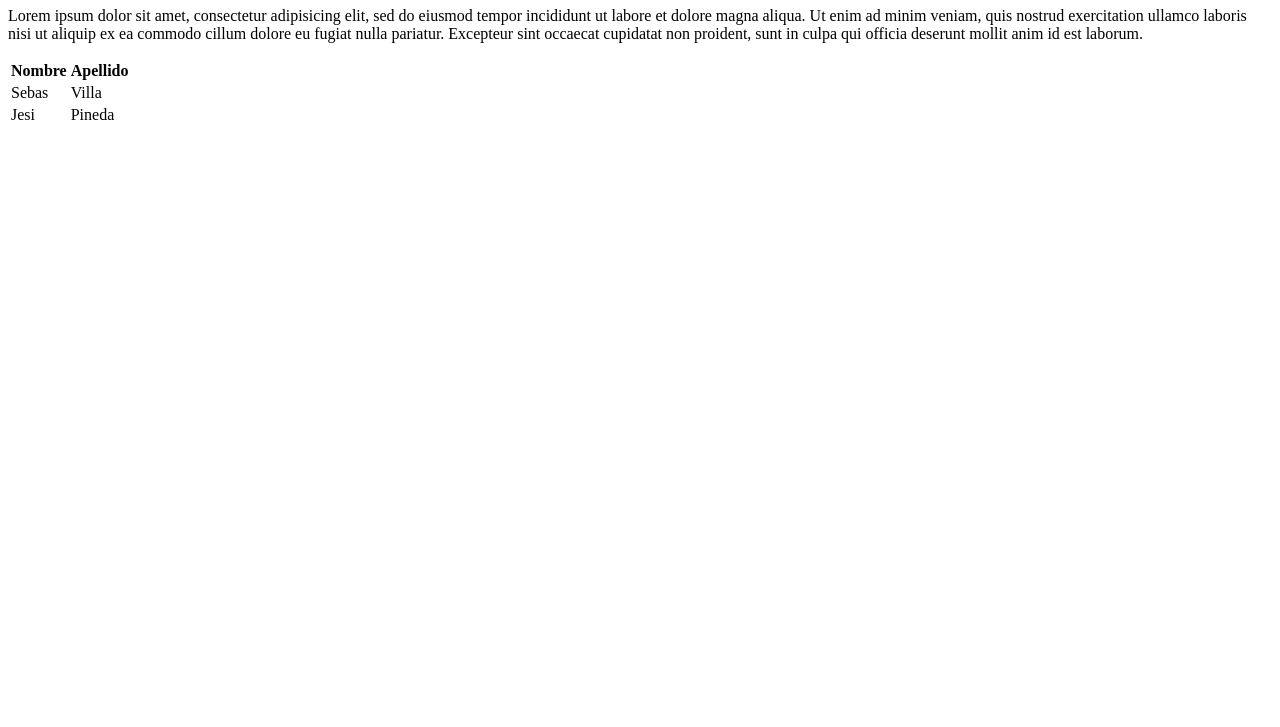
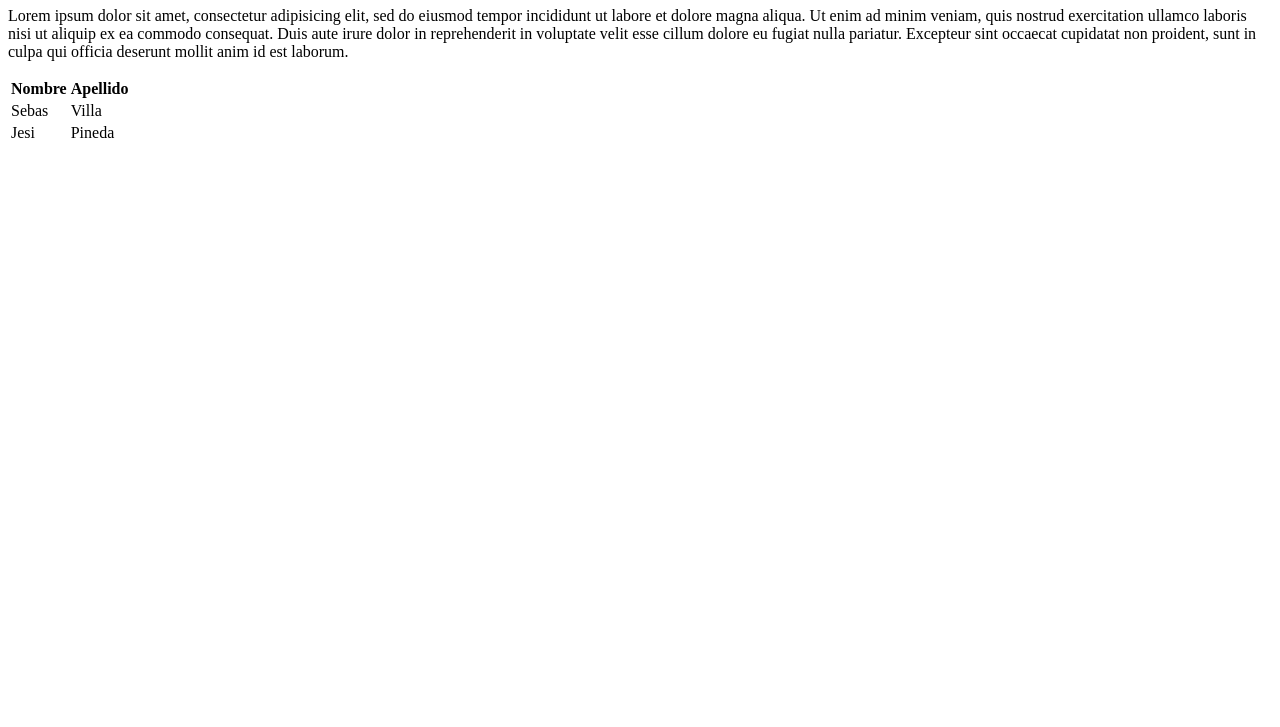
Before and after one commit to svillad/prueba-web, a plain HTML site: page index.html in a window 1280 px wide. Shown: the part 73-800 px from the top of the page. Drawn offline with Linux system fonts and the light colour scheme.

Commit message:
fix introduccion

```diff
--- a/index.html
+++ b/index.html
@@ -9,6 +9,7 @@
 	<p>Lorem ipsum dolor sit amet, consectetur adipisicing elit, sed do eiusmod
 	tempor incididunt ut labore et dolore magna aliqua. Ut enim ad minim veniam,
 	quis nostrud exercitation ullamco laboris nisi ut aliquip ex ea commodo
+	consequat. Duis aute irure dolor in reprehenderit in voluptate velit esse
 	cillum dolore eu fugiat nulla pariatur. Excepteur sint occaecat cupidatat non
 	proident, sunt in culpa qui officia deserunt mollit anim id est laborum.</p>
 	<table>
```
